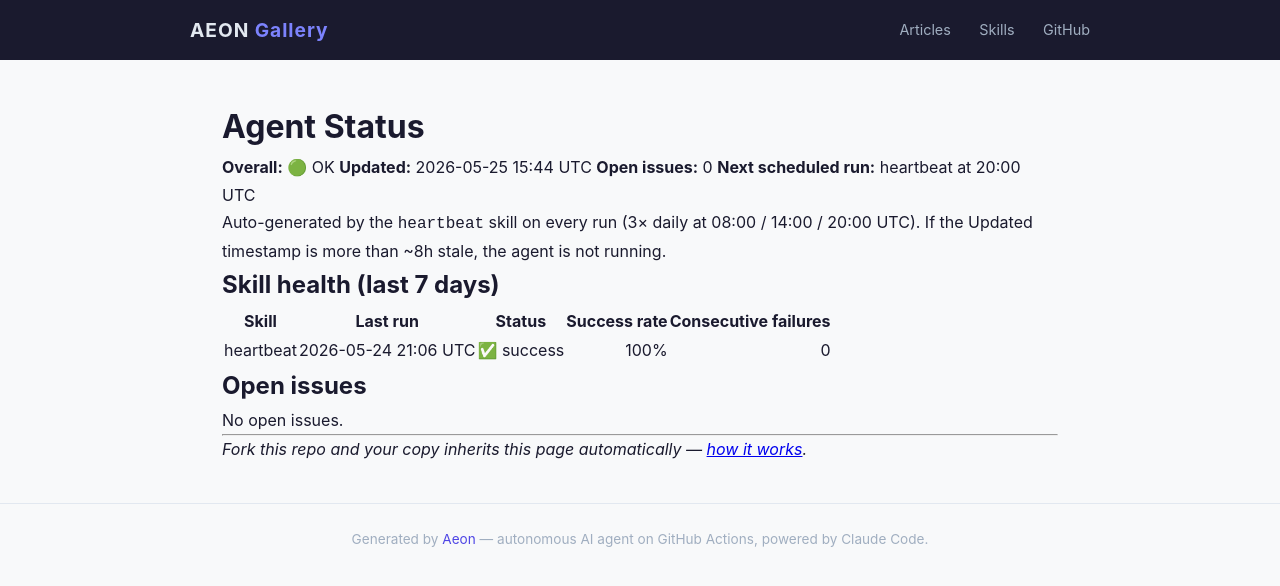
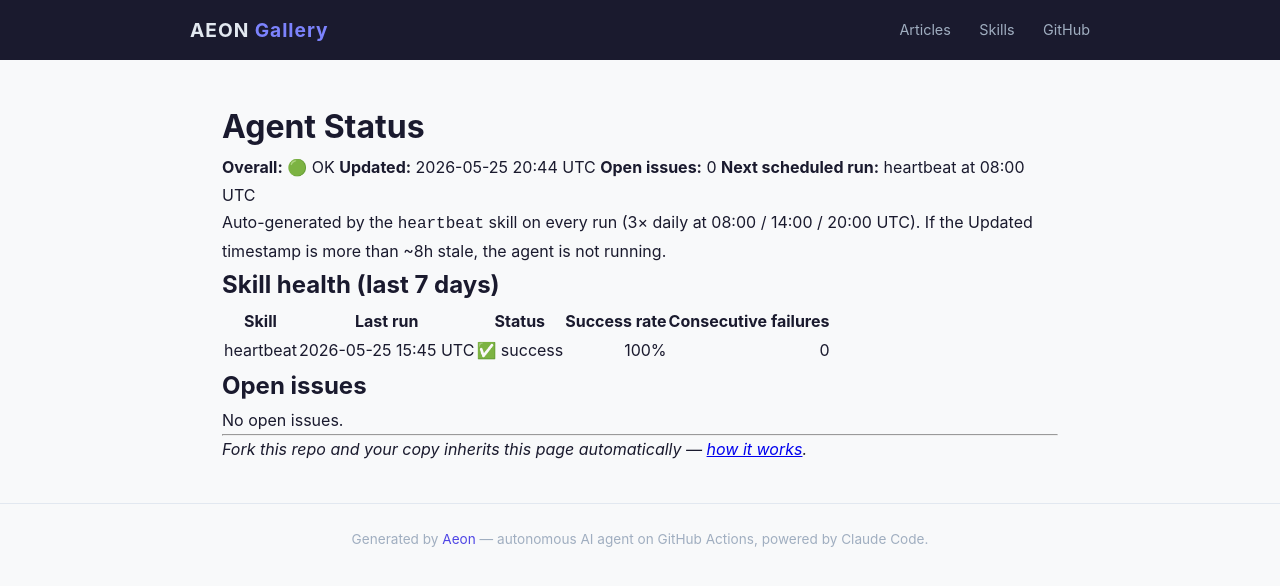
Before and after one commit to amaz98/maz-aeon, a Jekyll site: the page built from docs/status.md, in a window 1280 px wide. Shown: the top 586 px of the page. Built offline with Jekyll 4.4.1, drawn with Linux system fonts in a browser that asks for light colours.

Commit message:
chore(heartbeat): auto-commit 2026-05-25

```diff
--- a/docs/status.md
+++ b/docs/status.md
@@ -7,9 +7,9 @@
 # Agent Status
 
 **Overall:** 🟢 OK
-**Updated:** 2026-05-25 15:44 UTC
+**Updated:** 2026-05-25 20:44 UTC
 **Open issues:** 0
-**Next scheduled run:** heartbeat at 20:00 UTC
+**Next scheduled run:** heartbeat at 08:00 UTC
 
 Auto-generated by the `heartbeat` skill on every run (3× daily at 08:00 / 14:00 / 20:00 UTC). If the Updated timestamp is more than ~8h stale, the agent is not running.
 
@@ -17,7 +17,7 @@
 
 | Skill | Last run | Status | Success rate | Consecutive failures |
 |-------|----------|--------|-------------:|---------------------:|
-| heartbeat | 2026-05-24 21:06 UTC | ✅ success | 100% | 0 |
+| heartbeat | 2026-05-25 15:45 UTC | ✅ success | 100% | 0 |
 
 ## Open issues
 
--- a/memory/token-usage.csv
+++ b/memory/token-usage.csv
@@ -12,3 +12,4 @@
 2026-05-24,heartbeat,claude-opus-4-7,15,4327,298431,30272
 2026-05-24,heartbeat,claude-opus-4-7,9606,4124,298986,30341
 2026-05-25,heartbeat,claude-opus-4-7,487,4741,351172,31870
+2026-05-25,heartbeat,claude-opus-4-7,15,4711,290754,31135
```
Also changed, not shown: memory/logs/2026-05-25.md (+8 -0 lines), .outputs/heartbeat.md.
